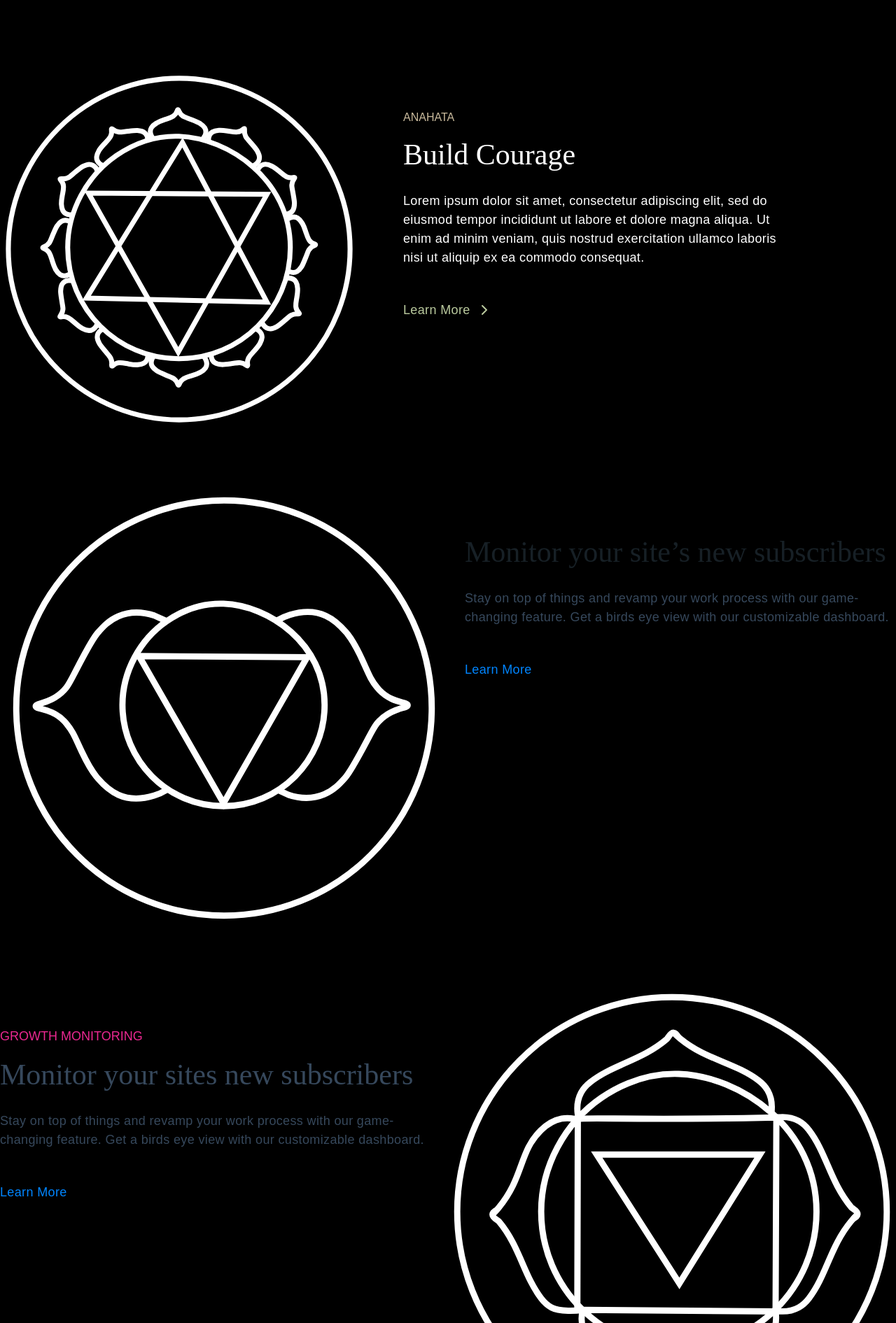
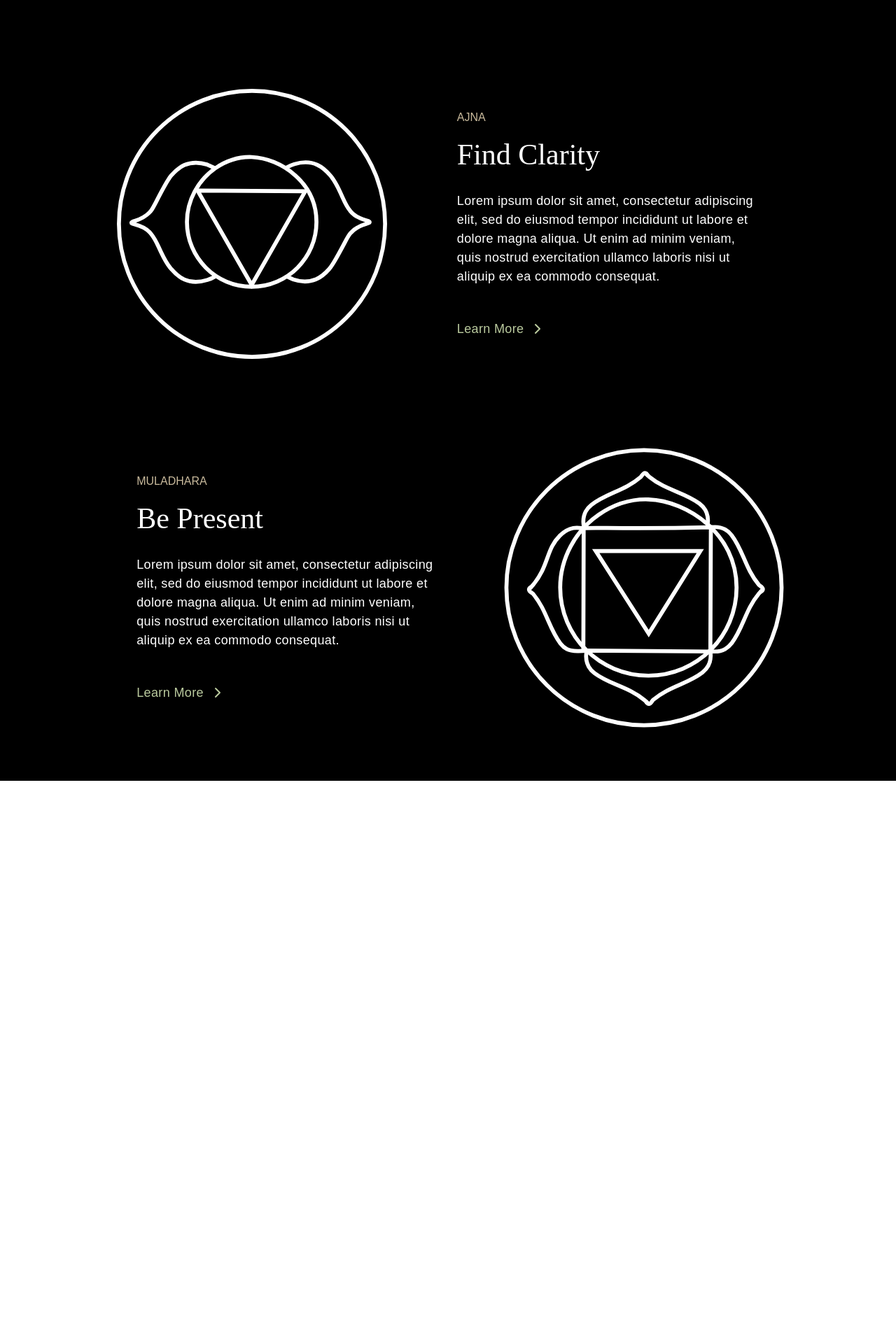
Before and after one commit to anna-rosew/return-to-source, a Next.js app: page / in a window 1280 px wide. Shown: the part 1269-3160 px from the top of the page at 70% size. After the commit the page ends 2385 px from the top, so only its background shows below. Built offline with nearby package versions, Linux system fonts and the light colour scheme.

Commit message:
Finished HomeScroll

```diff
--- a/app/Components/HomeScroll.tsx
+++ b/app/Components/HomeScroll.tsx
@@ -5,7 +5,6 @@ import Image from "next/image";
 import AnahataChakra from "@/public/Assets/courage-white.svg";
 import AjnaChakra from "@/public/Assets/clarity-white.svg";
 import MuladharaChakra from "@/public/Assets/presence-white.svg";
-import NextArrow from "@/public/Assets/arrow_forward.svg";
 import { ChevronRight } from "lucide-react";
 
 export default function HomeScroll() {
@@ -36,7 +35,7 @@ export default function HomeScroll() {
   }
 
   return (
-    <div className="flex flex-col gap-y-[56px] lg:gap-y-[80px] lg:gap-y-[80px]lg:py-[120px] py-[56px]">
+    <div className="flex flex-col gap-y-[56px] lg:gap-y-[80px] lg:gap-y-[80px]lg:py-[120px] py-[56px] px-4">
       <div className="flex flex-col gap-x-12 items-center sm:flex-row-reverse w-full max-w-screen-lg mx-auto justify-center">
         <Image
           src={AnahataChakra}
@@ -52,6 +51,7 @@ export default function HomeScroll() {
             <Image
               src={AnahataChakra}
               alt="Anahata Chakra - heart and courage"
+              className="pt-7"
             />
           </div>
           <p className="py-[24px] text-white lg:text-[18px]">
@@ -61,7 +61,7 @@ export default function HomeScroll() {
             aliquip ex ea commodo consequat.
           </p>
           <Link href="/work">
-            <p className="flex items-center gap-x-2 pt-6 font-medium text-customGreen lg:text-[18px] ">
+            <p className="flex items-center gap-x-2 pt-1 sm:pt-6 font-medium text-customGreen lg:text-[18px] ">
               Learn More{" "}
               <span>
                 <ChevronRight />
@@ -70,21 +70,22 @@ export default function HomeScroll() {
           </Link>
         </div>
       </div>
-      <div className="flex flex-col gap-x-6 sm:flex-row">
+      <div className="flex flex-col gap-x-12 sm:flex-row items-center w-full max-w-screen-lg mx-auto justify-center">
         <Image
-          src={AnahataChakra}
-          alt="Anatata Chakra - heart and courage"
+          src={AjnaChakra}
+          alt="Ajna Chakra - intuition, imagination, self-realisation"
           className="hidden w-2/5 sm:block"
         />
         <div className="sm:w-1/2 lg:py-[56px] sm:px-10">
-          <h3 className="text-[1rem] text-customBeige">Anahata</h3>
+          <h3 className="text-[1rem] text-customBeige">Ajna</h3>
           <h1 className="pt-[12px] text-2xl font-medium text-white lg:text-[42px] lg:leading-[58px]">
-            Build Courage
+            Find Clarity
           </h1>
           <div className="block sm:hidden lg:w-[600px] lg:h-[600px] mx-auto">
             <Image
-              src={AnahataChakra}
-              alt="Anahata Chakra - heart and courage"
+              src={AjnaChakra}
+              alt="Ajna Chakra - intuition, imagination, self-realisation"
+              className="pt-7"
             />
           </div>
           <p className="py-[24px] text-white lg:text-[18px]">
@@ -94,7 +95,7 @@ export default function HomeScroll() {
             aliquip ex ea commodo consequat.
           </p>
           <Link href="/work">
-            <p className="flex items-center gap-x-2 pt-6 font-medium text-customGreen lg:text-[18px] ">
+            <p className="flex items-center gap-x-2 pt-1 sm:pt-6 font-medium text-customGreen lg:text-[18px] ">
               Learn More{" "}
               <span>
                 <ChevronRight />
@@ -103,61 +104,36 @@ export default function HomeScroll() {
           </Link>
         </div>
       </div>
-      <div className="flex flex-col gap-x-6 sm:flex-row">
+
+      <div className="flex flex-col gap-x-12 items-center sm:flex-row-reverse w-full max-w-screen-lg mx-auto justify-center">
         <Image
-          src={AjnaChakra}
-          alt="Growth Monitoring"
-          className="hidden w-1/2 sm:block"
+          src={MuladharaChakra}
+          alt="Muladhara Chakra - Rooting and Grounding"
+          className="hidden w-2/5 sm:block"
         />
-        <div className="sm:w-1/2 lg:py-[56px] lg:pl-56px">
-          <h1 className="pt-[12px] text-2xl font-medium text-[#172026] lg:text-[42px] lg:leading-[58px]">
-            Monitor your site’s new subscribers
+        <div className="sm:w-1/2 lg:py-[56px] sm:px-10">
+          <h3 className="text-[1rem] text-customBeige">Muladhara</h3>
+          <h1 className="pt-[12px] text-2xl font-medium text-white lg:text-[42px] lg:leading-[58px]">
+            Be Present
           </h1>
-          <Image
-            src={AjnaChakra}
-            alt="Growth Monitoring"
-            className="pt-[24px] sm:hidden"
-          />
-          <p className="py-[24px] text-[#36485C] lg:text-[18px]">
-            Stay on top of things and revamp your work process with our
-            game-changing feature. Get a birds eye view with our customizable
-            dashboard.
+          <div className="block sm:hidden lg:w-[600px] lg:h-[600px] mx-auto">
+            <Image
+              src={MuladharaChakra}
+              alt="Muladhara Chakra - Rooting and Grounding"
+              className="pt-7"
+            />
+          </div>
+          <p className="py-[24px] text-white lg:text-[18px]">
+            Lorem ipsum dolor sit amet, consectetur adipiscing elit, sed do
+            eiusmod tempor incididunt ut labore et dolore magna aliqua. Ut enim
+            ad minim veniam, quis nostrud exercitation ullamco laboris nisi ut
+            aliquip ex ea commodo consequat.
           </p>
           <Link href="/work">
-            <p className="flex items-center gap-x-2 pt-6 font-medium text-[#0085FF] lg:text-[18px]">
-              Learn More <span></span>
-            </p>
-          </Link>
-        </div>
-      </div>
-      <div className="flex flex-col gap-x-6 sm:flex-row-reverse">
-        <Image
-          src={MuladharaChakra}
-          alt="Sales Monitoring"
-          className="hidden w-1/2 sm:block"
-        />
-        <div className="sm:w-1/2 lg:py-[56px] lg:pr-56px">
-          <h3 className="font-medium text-[#EB2891] lg:text-[18px]">
-            Growth Monitoring
-          </h3>
-          <h1 className="pt-[12px] text-2xl font-medium text-[#36485C] lg:text-[42px] lg:leading-[58px]">
-            Monitor your sites new subscribers
-          </h1>
-          <Image
-            src={MuladharaChakra}
-            alt="Growth Monitoring"
-            className="pt-[24px] sm:hidden"
-          />
-          <p className="py-[24px] text-[#36485C] lg:text-[18px]">
-            Stay on top of things and revamp your work process with our
-            game-changing feature. Get a birds eye view with our customizable
-            dashboard.
-          </p>
-          <Link href="/work">
-            <p className="flex items-center gap-x-2 pt-6 font-medium text-[#0085FF] lg:text-[18px]">
+            <p className="flex items-center gap-x-2 pt-1 sm:pt-6 font-medium text-customGreen lg:text-[18px] ">
               Learn More{" "}
               <span>
-                <Image src={NextArrow} alt="Learn More" />
+                <ChevronRight />
               </span>
             </p>
           </Link>
```
